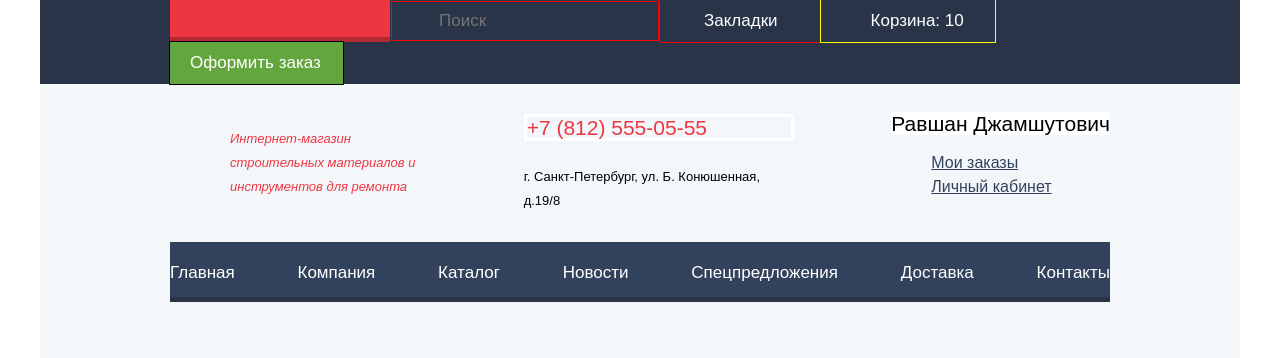
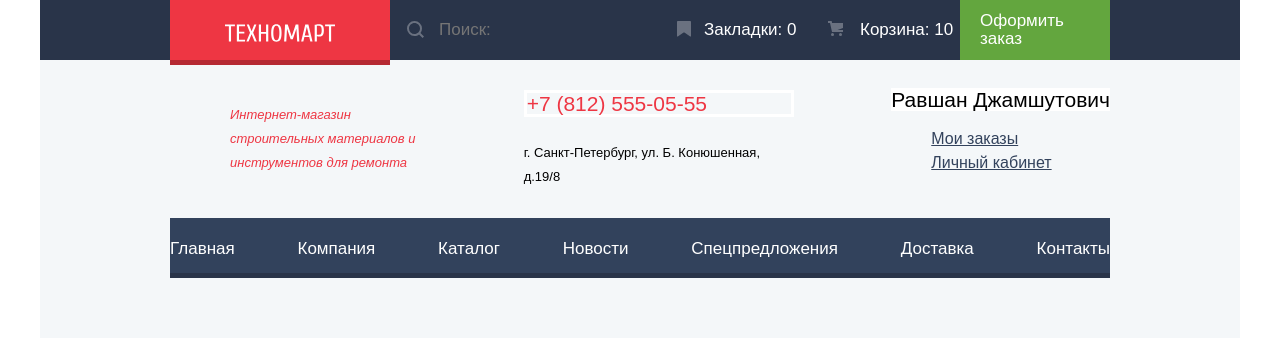
Before and after one commit to Fionchek/609095-technomart-24, a plain HTML site: page catalog.html in a window 1280 px wide. Shown: the top 358 px of the page. Drawn offline with Linux system fonts and the light colour scheme; a web font is replaced by a local one.

Commit message:
лупа в поле поиска
добавлена svg-иконка

```diff
--- a/catalog.html
+++ b/catalog.html
@@ -15,10 +15,10 @@
           <a class="logo-top logo-link" href="index.html" aria-label="На главную страницу магазина Техномарт"></a>
           <form action="https://echo.htmlacademy.ru" method="get" >
             <label class="search" for="search">
-            <input type="search" name="search" id="search" placeholder="Поиск">
+            <input type="search" name="search" id="search" placeholder="Поиск:">
             </label>
             </form>
-            <a class="bookmark" href="bookmark.html">Закладки</a>
+            <a class="bookmark" href="bookmark.html">Закладки: 0</a>
             <a class="basket" href="basket.html">Корзина: 10</a>
             <a class="checkout basket-full" href="checkout.html">Оформить заказ</a>
           </section>
--- a/css/style.css
+++ b/css/style.css
@@ -74,8 +74,8 @@ a {
 .checkout:link  {
   background-color: #63a63e;
   padding-left: 20px;
-  padding-right: 22px;
-  outline: 1px solid black;
+  width: 130px;
+  /* outline: 1px solid red; */
 }
 
 /* "Оформить заказ" наведение и фокус */
@@ -92,15 +92,72 @@ a {
 .basket:link {
   background-color: #293449;
   padding-left: 50px;
-  padding-right: 31px;
-  outline: 1px solid yellow;
+  width: 100px;
+  /* outline: 1px solid red; */
+}
+
+.bookmark{
+position: relative;
+}
+
+.bookmark::before {
+  content: "";
+  width: 14px;
+  height: 16px;
+  position: absolute;
+  top: 12px;
+  left: 17px;
+  background-image: url("../svg/icon-bookmark.svg");
+  background-repeat: no-repeat;
+  background-position: 0 0;
+  opacity: 0.3;
+}
+
+.bookmark:hover::before,
+.bookmark:focus::before {
+  opacity: 1;
+}
+
+.bookmark:active::before {
+  opacity: 0.5;
+}
+
+.login-link:hover::before,
+.login-link:focus::before,
+.login-link:active::before {
+  opacity: 1;
 }
 
 .bookmark:link {
   background-color: #293449;
   padding-left: 44px;
-  padding-right: 43px;
-  outline: 1px solid red;
+  width: 106px;
+  /* outline: 1px solid red; */
+}
+.basket{
+position: relative;
+}
+
+.basket::before {
+  content: "";
+  width: 15px;
+  height: 15px;
+  position: absolute;
+  top: 12px;
+  left: 18px;
+  background-image: url("../svg/icon-cart.svg");
+  background-repeat: no-repeat;
+  background-position: 0 0;
+  opacity: 0.3;
+}
+
+.basket:hover::before,
+.basket:focus::before {
+  opacity: 1;
+}
+
+.basket:active::before {
+  opacity: 0.5;
 }
 
 /* "Закладки", "Корзина" наведение и фокус */
@@ -124,9 +181,11 @@ input[type=search] {
   color: #ffffff;
   background-color: transparent;
   border: none;
+  padding-top: 12px;
+  padding-bottom: 12px;
   padding-left: 49px;
   width: 270px;
-  outline: 1px solid red;
+  /* outline: 1px solid red; */
 }
 
 /* поле поиска, наведение и фокус */
@@ -156,6 +215,34 @@ input[type=search]::-
 webkit-input-placeholder {
   color: #ffffff;
 }
+/* Лупа */
+label{
+position: relative;
+display: block;
+}
+/* Лупа */
+label::before {
+  content: "";
+  width: 17px;
+  height: 17px;
+  position: absolute;
+  top: 12px;
+  left: 17px;
+  background-image: url("../svg/icon-search.svg");
+  background-repeat: no-repeat;
+  background-position: 0 0;
+  opacity: 0.3;
+}
+/* Лупа */
+label:hover::before,
+input[type=search]::before {
+  opacity: 1;
+}
+/* Лупа */
+label:focus::before{
+  background-image: url("../svg/icon-search-red.svg");
+}
+
 
 /* меню
 светло-серая заливка */
@@ -537,6 +624,10 @@ background-color: #518534;
   margin-top: 0;
   margin-bottom: -5px;
   align-self: stretch;
+  background-image: url("../svg/logo-technomart.svg");
+  background-size: 110px 18px;
+  background-position: center;
+  background-repeat: no-repeat;
 }
 
 /* Логотип Техномарт на внутренних страницах в шапке */
@@ -556,15 +647,10 @@ background-color: #518534;
   box-shadow: 0 -5px 0 0 rgba(0, 0, 0, 0.24) inset;
   margin-top: 0;
   margin-bottom: 32px;
-}
-
-/* Логотип Техномарт на внутренних страницах в подвале */
-.logo-link:hover {
-  background-color: #ca2c37;
-}
-/* Логотип Техномарт на внутренних страницах в подвале */
-.logo-link:active {
-  background-color: #ba2732;
+  background-image: url("../svg/logo-technomart.svg");
+  background-size: 138px 23px;
+  background-position: center;
+  background-repeat: no-repeat;
 }
 
 /* Сетка */
@@ -603,7 +689,7 @@ body {
   justify-content: flex-start;
   align-items: center;
   width: 100%;
-  margin: 0 auto;
+  /* margin: 0 auto; */
   padding: 0 130px;
 }
 
@@ -628,12 +714,6 @@ body {
   min-height: 60px;
   margin: 0 auto 60px;
   padding: 0;
-}
-/* Шапка - Логотип Техномарт */
-.logo-top {
-  margin-top: 0;
-  align-self: stretch;
-  margin-bottom: -5px;
 }
 
 .menu-container {
@@ -763,10 +843,8 @@ img {
 
 /* Шапка: делаем ссылки навигации блочными элементами. */
 /* Задаем ссылкам внутренние отступы и вертикальное выравнивание по центру. */
-.main-user-navigation a,
-input[type=search] {
+.main-user-navigation a {
   display: block;
   padding-top: 12px;
   padding-bottom: 12px;
-  margin: 0;
 }
```
Also changed, not shown: index.html (+1 -1 lines), svg/icon-search-red.svg (added).
